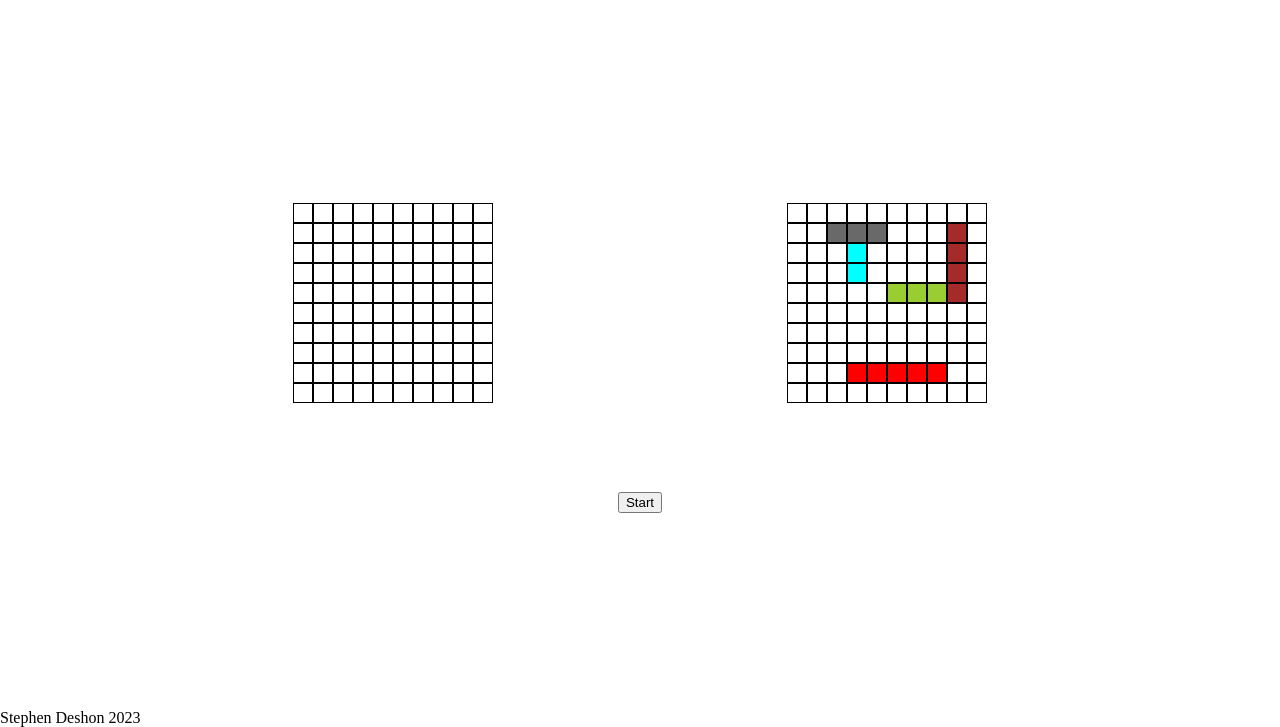
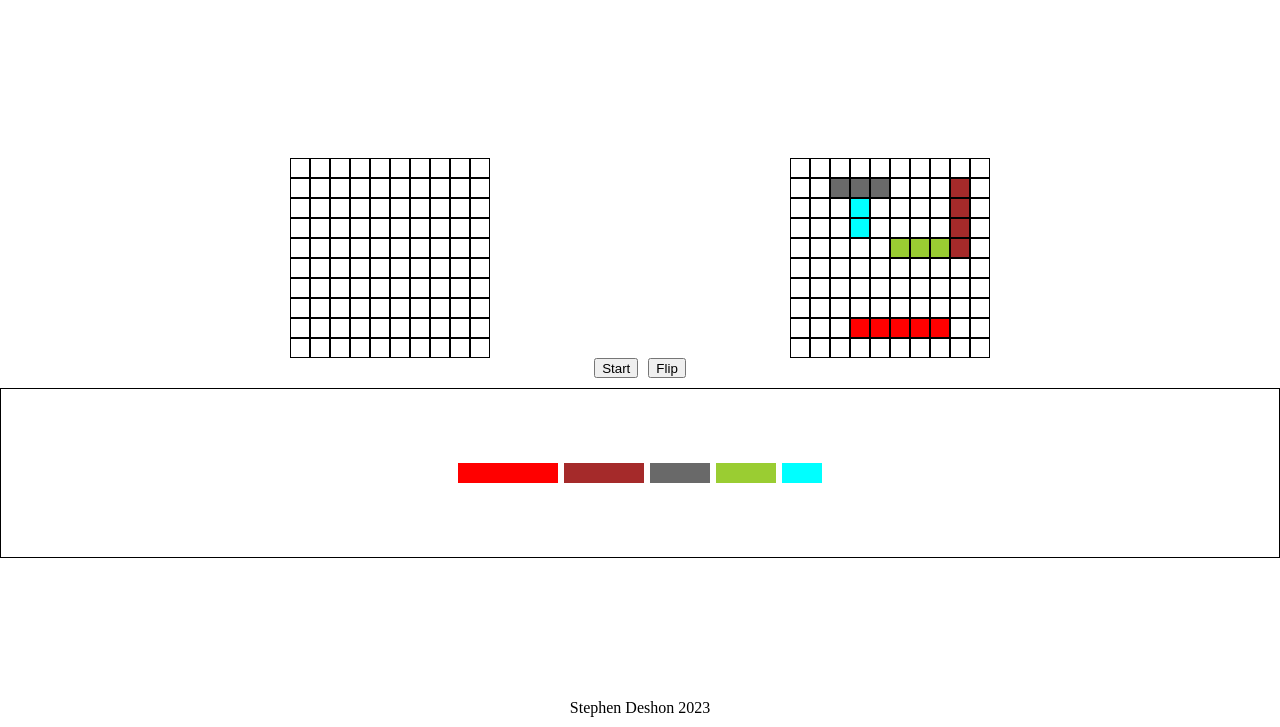
Before and after one commit to stvdeshon/Battleship, a website built with webpack: page dist/index.html in a window 1280 px wide. Shown: the part 73-800 px from the top of the page. Built offline with nearby package versions, Linux system fonts and the light colour scheme.

Commit message:
Append user ships to the DOM

```diff
--- a/src/board-builder.js
+++ b/src/board-builder.js
@@ -3,6 +3,16 @@ export default class BoardBuilder {
     //value is null, ship.name, hit or miss
     return `<div class="cell ${value}" data-row="${row}" data-col="${col}" ></div>`;
   }
+
+  appendPieces(shipName) {
+    return `<div class="${shipName}-docked ${shipName}" draggable="true"></div>`;
+  }
+
+  renderPieces(parent, ship) {
+    let pieces = this.appendPieces(ship);
+    parent.innerHTML += pieces;
+  }
+
   renderBoard(parent, grid) {
     this.resetBoard(parent);
     let matrix = "";
--- a/src/gameboard.js
+++ b/src/gameboard.js
@@ -14,11 +14,18 @@ export default class GameBoard {
     return this.board;
   }
 
+  fillBucket(ship) {
+    if (this.bucket.includes(ship)) {
+      return;
+    } else {
+      this.bucket.push(ship);
+    }
+  }
+
   assembleFleet(ship) {
     if (this.fleet.includes(ship)) {
       return;
     } else {
-      this.bucket.push(ship);
       this.fleet.push(ship);
     }
   }
@@ -62,7 +69,6 @@ export default class GameBoard {
         this.bucket[s].orientation === "horizontal" &&
         this.isLegal(this.bucket[s], row, col)
       ) {
-        // console.log(this.isLegal(this.bucket[s], row, col));
         for (let i = 0; i < this.bucket[s].length; i++) {
           this.board[row][col + i] = this.bucket[s];
         }
@@ -70,7 +76,6 @@ export default class GameBoard {
         this.bucket[s].orientation === "vertical" &&
         this.isLegal(this.bucket[s], row, col)
       ) {
-        // console.log(this.isLegal(this.bucket[s], row, col));
         for (let i = 0; i < this.bucket[s].length; i++) {
           this.board[row + i][col] = this.bucket[s];
         }
--- a/src/index.js
+++ b/src/index.js
@@ -1,5 +1,4 @@
 import BoardBuilder from "./board-builder";
-// import renderBoard from "./board-builder";
 import GameBoard from "./gameboard";
 import Ship from "./ships";
 // import Player from "./players";
@@ -12,25 +11,75 @@ const userBoard = new GameBoard("human");
 const computerBoard = new GameBoard("computer");
 const builder = new BoardBuilder();
 
-//builds fleet, move later
-const carrier = new Ship("Carrier", 5);
-const battleship = new Ship("Battleship", 4);
-const destroyer = new Ship("Destroyer", 3);
-const cruiser = new Ship("Cruiser", 3);
-const submarine = new Ship("Submarine", 2);
-const fleet = [carrier, battleship, destroyer, cruiser, submarine];
+//returns a new fleet so each board gets its own unique array of ships
+
+function newFleet() {
+  const carrier = new Ship("carrier", 5);
+  const battleship = new Ship("battleship", 4);
+  const destroyer = new Ship("destroyer", 3);
+  const cruiser = new Ship("cruiser", 3);
+  const submarine = new Ship("submarine", 2);
+  return [carrier, battleship, destroyer, cruiser, submarine];
+}
+
+const shipSelect = document.getElementById("ship-select");
 
 window.addEventListener("DOMContentLoaded", () => {
-  console.log("hi");
+  console.log("update");
+  const fleet = newFleet();
   userBoard.generateBoard();
   computerBoard.generateBoard();
+  //what follows is a nascent gameStart function
   for (let i = 0; i < fleet.length; i++) {
-    computerBoard.assembleFleet(fleet[i]);
+    userBoard.fillBucket(fleet[i]); //fills user's bucket for display to dom, to be dragged into the fleet and grid next
+    computerBoard.assembleFleet(fleet[i]); //assemble fleet and fill bucket are separated so the logic
   }
+
+  //the following two loops create a fleet for the user and their bucket and the DOM
+  for (let i = 0; i < fleet.length; i++) {
+    const fleet = newFleet();
+    computerBoard.fillBucket(fleet[i]); //is more flexible for computer and human players
+  }
+  for (let i = 0; i < userBoard.bucket.length; i++) {
+    builder.renderPieces(shipSelect, userBoard.bucket[i].name);
+  }
+
   computerBoard.computerPlacement();
-  console.log("working");
   builder.renderBoard(userBoardDiv, userBoard);
   builder.renderBoard(compBoardDiv, computerBoard);
 });
 
-//instantiate board object, generateboard(), build fleet from array, place ships
+//below is the ship flipping and placing logic for human players
+
+const flipBtn = document.getElementById("flip");
+
+let angle = 0;
+
+function flip() {
+  const bucket = Array.from(shipSelect.children);
+  angle === 0 ? (angle = 90) : (angle = 0);
+
+  bucket.forEach((ship) => (ship.style.transform = `rotate(${angle}deg)`));
+  console.log(userBoard.bucket);
+}
+
+flipBtn.addEventListener("click", flip);
+
+/*
+let draggedShip;
+
+function dragStart(e) {
+  console.log(e.target);
+}
+
+function dragOver(e) {
+  e.preventDefault();
+}
+
+function dropShip(e) {
+  const startId = e.target.id;
+  // const ship =
+}
+
+bucket.forEach((ship) => ship.addEventListener("dragstart", dragStart));
+*/
```
Also changed, not shown: src/ui.js (+7 -37 lines), dist/index.html, dist/main.js, dist/style.css, 1 other file.
